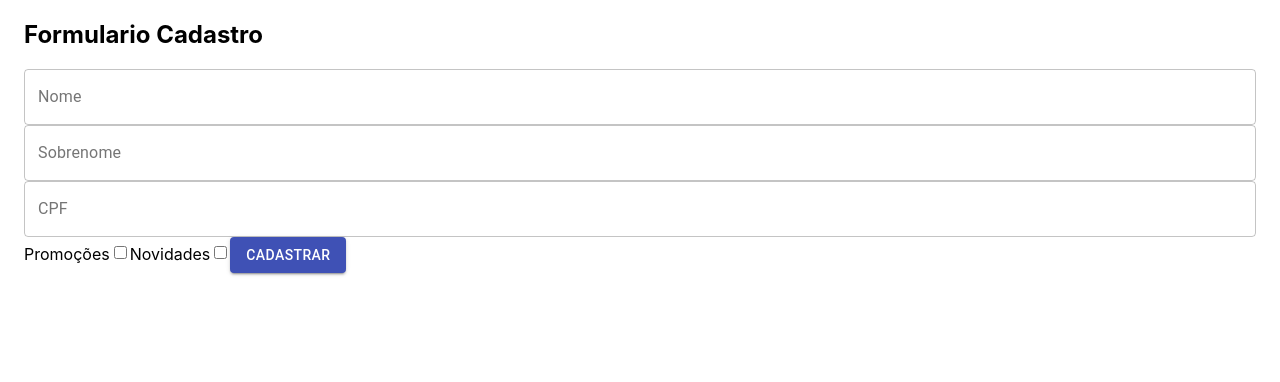
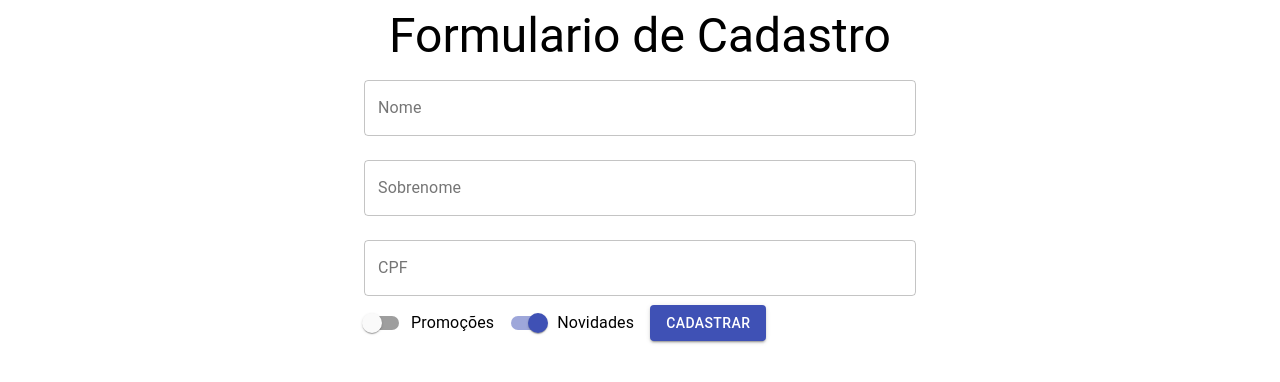
Before and after one commit to Guilherme-Jesus/Guilherme-Jesus, a React (Create React App) app in the folder component-function/: page / in a window 1280 px wide. Shown: the top 382 px of the page. Built offline with nearby package versions, Linux system fonts and the light colour scheme.

Commit message:
formulario de cadastro simples criado

```diff
--- a/component-function/package.json
+++ b/component-function/package.json
@@ -3,6 +3,7 @@
   "version": "0.1.0",
   "private": true,
   "dependencies": {
+    "@fontsource/roboto": "^4.5.1",
     "@material-ui/core": "^4.12.3",
     "@testing-library/jest-dom": "^5.11.4",
     "@testing-library/react": "^11.1.0",
--- a/component-function/src/App.css
+++ /dev/null
@@ -1,38 +0,0 @@
-.App {
-  text-align: center;
-}
-
-.App-logo {
-  height: 40vmin;
-  pointer-events: none;
-}
-
-@media (prefers-reduced-motion: no-preference) {
-  .App-logo {
-    animation: App-logo-spin infinite 20s linear;
-  }
-}
-
-.App-header {
-  background-color: #282c34;
-  min-height: 100vh;
-  display: flex;
-  flex-direction: column;
-  align-items: center;
-  justify-content: center;
-  font-size: calc(10px + 2vmin);
-  color: white;
-}
-
-.App-link {
-  color: #61dafb;
-}
-
-@keyframes App-logo-spin {
-  from {
-    transform: rotate(0deg);
-  }
-  to {
-    transform: rotate(360deg);
-  }
-}
--- a/component-function/src/App.js
+++ b/component-function/src/App.js
@@ -1,17 +1,30 @@
-import React, { Component } from 'react';
-import Container from '@material-ui/core/Container';
-import "./App.css";
-import FormularioCadastro from './FormularioCadastro/FormularioCadastro';
+import React, { Component } from "react";
+import Container from "@material-ui/core/Container";
+import FormularioCadastro from "./FormularioCadastro/FormularioCadastro";
+import { Typography } from "@material-ui/core";
 
 class App extends Component {
   render() {
     return (
-      <Container component = "article">
-        <h1>Formulario Cadastro</h1>
-        <FormularioCadastro/>
+      <Container component="article" maxWidth="sm">
+        <Typography variant="h3" component="h3" align="center">
+          Formulario de Cadastro
+        </Typography>
+        <FormularioCadastro aoEnviar={aoEnviarForm} validarCPF={validarCPF} />
       </Container>
     );
   }
 }
 
+function aoEnviarForm(dados) {
+  console.log(dados);
+}
+
+function validarCPF(cpf) {
+  if (cpf.lenght !== 11) {
+    return { valido: false, texto: "CPF deve ter 11 dígitos" };
+  } else {
+    return { valido: true, texto: "" };
+  }
+}
 export default App;
--- a/component-function/src/FormularioCadastro/FormularioCadastro.jsx
+++ b/component-function/src/FormularioCadastro/FormularioCadastro.jsx
@@ -1,18 +1,87 @@
-import { Button, TextField } from "@material-ui/core";
-import React from "react";
+import { Button, FormControlLabel, Switch, TextField } from "@material-ui/core";
+import React, { useState } from "react";
 
-function FormularioCadastro() {
+function FormularioCadastro({aoEnviar, validarCPF}) {
+  const [nome, setNome] = useState("");
+  const [sobrenome, setSobrenome] = useState("");
+  const [cpf, setCpf] = useState("");
+  const [promocoes, setPromocoes] = useState(false);
+  const [novidades, setNovidades] = useState(true);
+  const [erro, setErro] = useState({ cpf: { valido: true, texto: "" } });
   return (
-    <form>
-      <TextField id="Nome" label="Nome" variant="outlined"fullWidth />
-      <TextField id="Sobrenome" label="Sobrenome" variant="outlined" fullWidth />
-      <TextField id="CPF" label="CPF" variant="outlined" size='medium'fullWidth/>
+    <form
+      onSubmit={(event) => {
+        event.preventDefault();
+        aoEnviar({ nome, sobrenome, cpf, novidades, promocoes });
+      }}
+    >
+      <TextField
+        value={nome}
+        onChange={(event) => {
+          setNome(event.target.value);
+        }}
+        id="Nome"
+        label="Nome"
+        variant="outlined"
+        fullWidth
+        margin="normal"
+      />
 
-      <label>Promoções</label>
-      <input type="checkbox" />
+      <TextField
+        value={sobrenome}
+        onChange={(event) => {
+          setSobrenome(event.target.value);
+        }}
+        id="Sobrenome"
+        label="Sobrenome"
+        variant="outlined"
+        fullWidth
+        margin="normal"
+      />
+      <TextField
+        value={cpf}
+        onChange={(event) => {
+          setCpf(event.target.value);
+        }}
+        onBlur={(event)=>{
+        const ehValido = validarCPF(cpf)
+          setErro({cpf:ehValido})
+        }}
+        error={!erro.cpf.valido}
+        helperText={erro.cpf.texto}
+        id="CPF"
+        label="CPF"
+        variant="outlined"
+        fullWidth
+        margin="normal"
+      />
 
-      <label>Novidades</label>
-      <input type="checkbox" />
+      <FormControlLabel
+        label="Promoções"
+        control={
+          <Switch
+            checked={promocoes}
+            onChange={(event) => {
+              setPromocoes(event.target.checked);
+            }}
+            name="Promoções"
+            color="primary"
+          />
+        }
+      />
+      <FormControlLabel
+        label="Novidades"
+        control={
+          <Switch
+            checked={novidades}
+            onChange={(event) => {
+              setNovidades(event.target.checked);
+            }}
+            name="Novidades"
+            color="primary"
+          />
+        }
+      />
 
       <Button type="submit" variant="contained" color="primary">
         Cadastrar
--- a/component-function/src/index.css
+++ /dev/null
@@ -1,13 +0,0 @@
-body {
-  margin: 0;
-  font-family: -apple-system, BlinkMacSystemFont, 'Segoe UI', 'Roboto', 'Oxygen',
-    'Ubuntu', 'Cantarell', 'Fira Sans', 'Droid Sans', 'Helvetica Neue',
-    sans-serif;
-  -webkit-font-smoothing: antialiased;
-  -moz-osx-font-smoothing: grayscale;
-}
-
-code {
-  font-family: source-code-pro, Menlo, Monaco, Consolas, 'Courier New',
-    monospace;
-}
--- a/component-function/src/index.js
+++ b/component-function/src/index.js
@@ -1,6 +1,5 @@
 import React from 'react';
 import ReactDOM from 'react-dom';
-import './index.css';
 import App from './App';
 
 ReactDOM.render(
```
Also changed, not shown: component-function/src/hooks/useErros.jsx (added), 2 other files (tests, documents, lock files or other folders).
